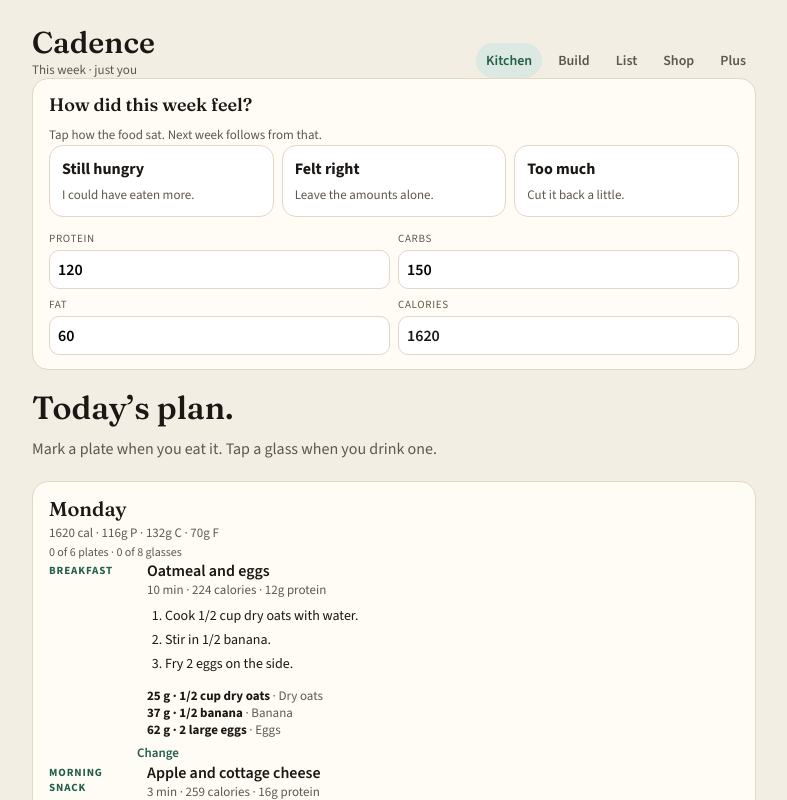
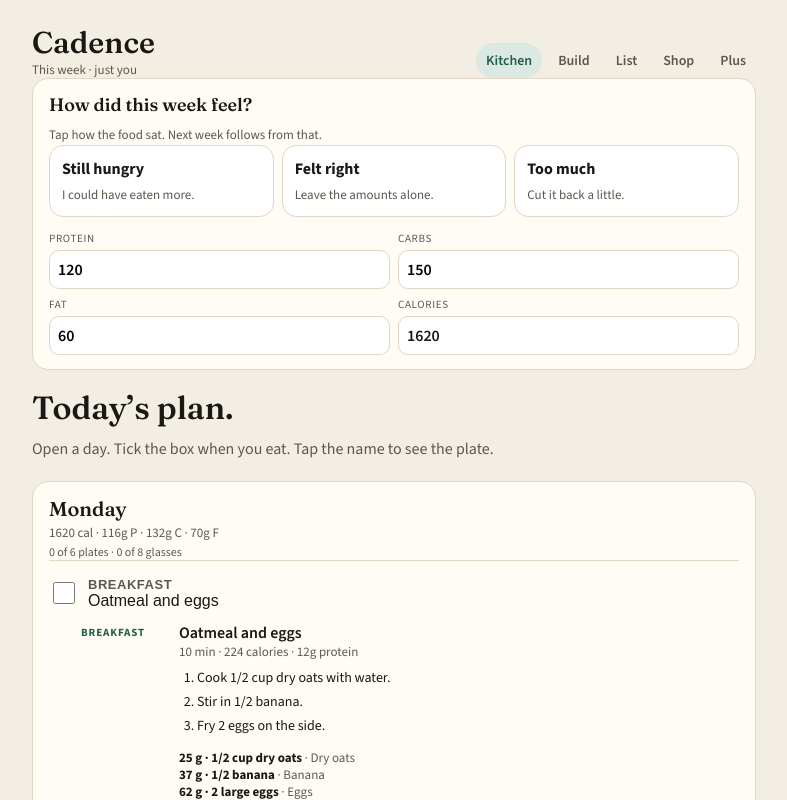
Before and after one commit to gcovarrubias23-5/cadence-web, a React (Vite) app: page / in a window 1280 px wide. Shown: the top 800 px of the page, without its empty margins (246-1033 px from the left). Built offline with nearby package versions, Linux system fonts and the light colour scheme.

Commit message:
Each Kitchen slot is a tappable row with a checkbox

```diff
--- a/src/App.jsx
+++ b/src/App.jsx
@@ -59,6 +59,7 @@ function loadJson(key, fallback) {
 export default function App() {
   const [tab, setTab] = useState('week')
   const [openDay, setOpenDay] = useState('mon')
+  const [openSlot, setOpenSlot] = useState('breakfast')
   const [checked, setChecked] = useState({})
   const [copied, setCopied] = useState('')
   const [lastMove, setLastMove] = useState('')
@@ -158,7 +159,7 @@ export default function App() {
         <>
           <section className="hero">
             <h1>Today’s plan.</h1>
-            <p>Mark a plate when you eat it. Tap a glass when you drink one.</p>
+            <p>Open a day. Tick the box when you eat. Tap the name to see the plate.</p>
           </section>
           {DAYS.map((d) => {
             const open = openDay === d.id
@@ -169,7 +170,7 @@ export default function App() {
             const drinks = glassesFor(water, d.id)
             return (
               <article className="card day" key={d.id}>
-                <button className="day-head" onClick={() => setOpenDay(open ? '' : d.id)}>
+                <button className="day-head" type="button" onClick={() => { setOpenDay(open ? '' : d.id); setOpenSlot('breakfast') }}>
                   <span>
                     <span className="day-name">{d.day}</span>
                     <span className="macro-line">
@@ -182,17 +183,30 @@ export default function App() {
                   <div className="plan-list">
                     {SLOTS.map((slot) => {
                       const done = slotDone(eaten, d.id, slot.id)
+                      const show = openSlot === slot.id
+                      const meal = d[slot.id]
                       return (
-                        <div className="plan-slot" key={slot.id}>
-                          <div className="slot-head">
-                            <Meal label={slot.label} meal={d[slot.id]} factor={slotFactors[slot.id] || 1} />
-                            <button className={done ? 'eat on' : 'eat'} type="button" onClick={() => setEaten((prev) => toggleEaten(prev, d.id, slot.id))}>
-                              {done ? 'Ate it' : 'Mark eaten'}
+                        <div className="slot-row" key={slot.id}>
+                          <div className="slot-row-main">
+                            <input
+                              className="slot-check"
+                              type="checkbox"
+                              checked={done}
+                              onChange={() => setEaten((prev) => toggleEaten(prev, d.id, slot.id))}
+                            />
+                            <button className="slot-toggle" type="button" onClick={() => setOpenSlot(show ? '' : slot.id)}>
+                              <strong>{slot.label}</strong>
+                              <span>{meal?.name || 'Choose a plate'}</span>
                             </button>
                           </div>
-                          <button className="change" type="button" onClick={() => setPicking({ dayId: d.id, slot: slot.id, current: pickRow[slot.id] })}>
-                            Change
-                          </button>
+                          {show && (
+                            <div className="slot-body">
+                              <Meal label={slot.label} meal={meal} factor={slotFactors[slot.id] || 1} />
+                              <button className="change" type="button" onClick={() => setPicking({ dayId: d.id, slot: slot.id, current: pickRow[slot.id] })}>
+                                Change
+                              </button>
+                            </div>
+                          )}
                         </div>
                       )
                     })}
@@ -205,7 +219,6 @@ export default function App() {
                             type="button"
                             className={i < drinks ? 'glass on' : 'glass'}
                             onClick={() => setWater((prev) => (i < drinks ? removeGlass(prev, d.id) : addGlass(prev, d.id)))}
-                            aria-label={i < drinks ? 'Remove a glass' : 'Add a glass'}
                           />
                         ))}
                       </div>
@@ -247,8 +260,7 @@ export default function App() {
         <>
           <section className="hero">
             <h1>Here is what to buy.</h1>
-            <p>This list matches the week you built. {remaining} of {totalItems} still unchecked.</p>
-            <button className="btn" type="button" onClick={() => setTab('shop')}>Take this shopping</button>
+            <p>{remaining} of {totalItems} still unchecked.</p>
           </section>
           {grocery.map((section) => (
             <div className="card aisle" key={section.name}>
@@ -276,11 +288,10 @@ export default function App() {
         <>
           <section className="hero">
             <h1>Go shop like you usually do.</h1>
-            <p>Copy the list, then finish in Instacart or at the store.</p>
           </section>
           <div className="card">
             <div className="shop-actions">
-              <button className="btn" type="button" onClick={copyList}>{copied === 'copied' ? 'Copied' : copied === 'failed' ? 'That did not copy' : 'Copy the list'}</button>
+              <button className="btn" type="button" onClick={copyList}>{copied === 'copied' ? 'Copied' : 'Copy the list'}</button>
               <button className="btn btn-ghost" type="button" onClick={shareList}>Text it to myself</button>
             </div>
             <pre className="shop-text">{shopText}</pre>
```
